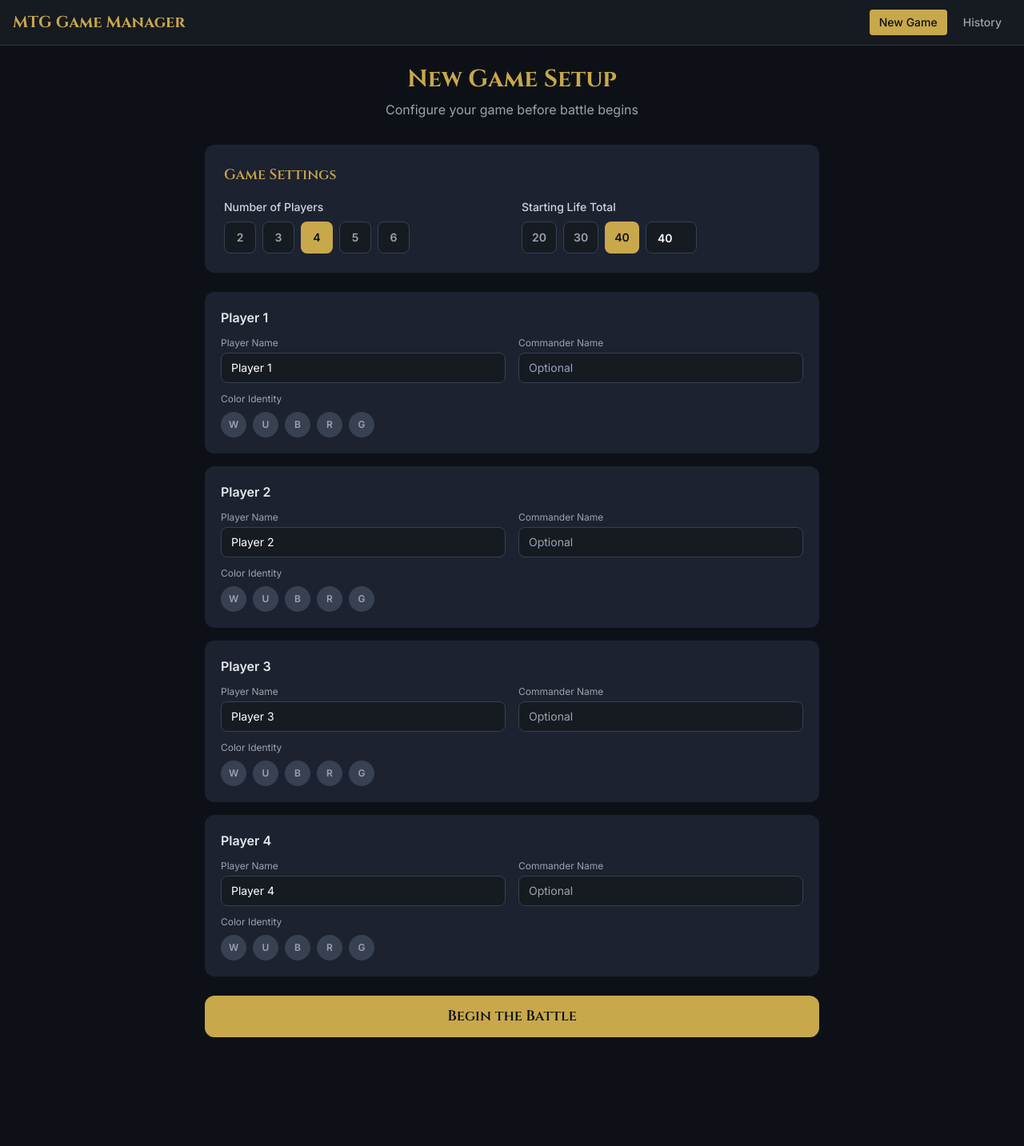
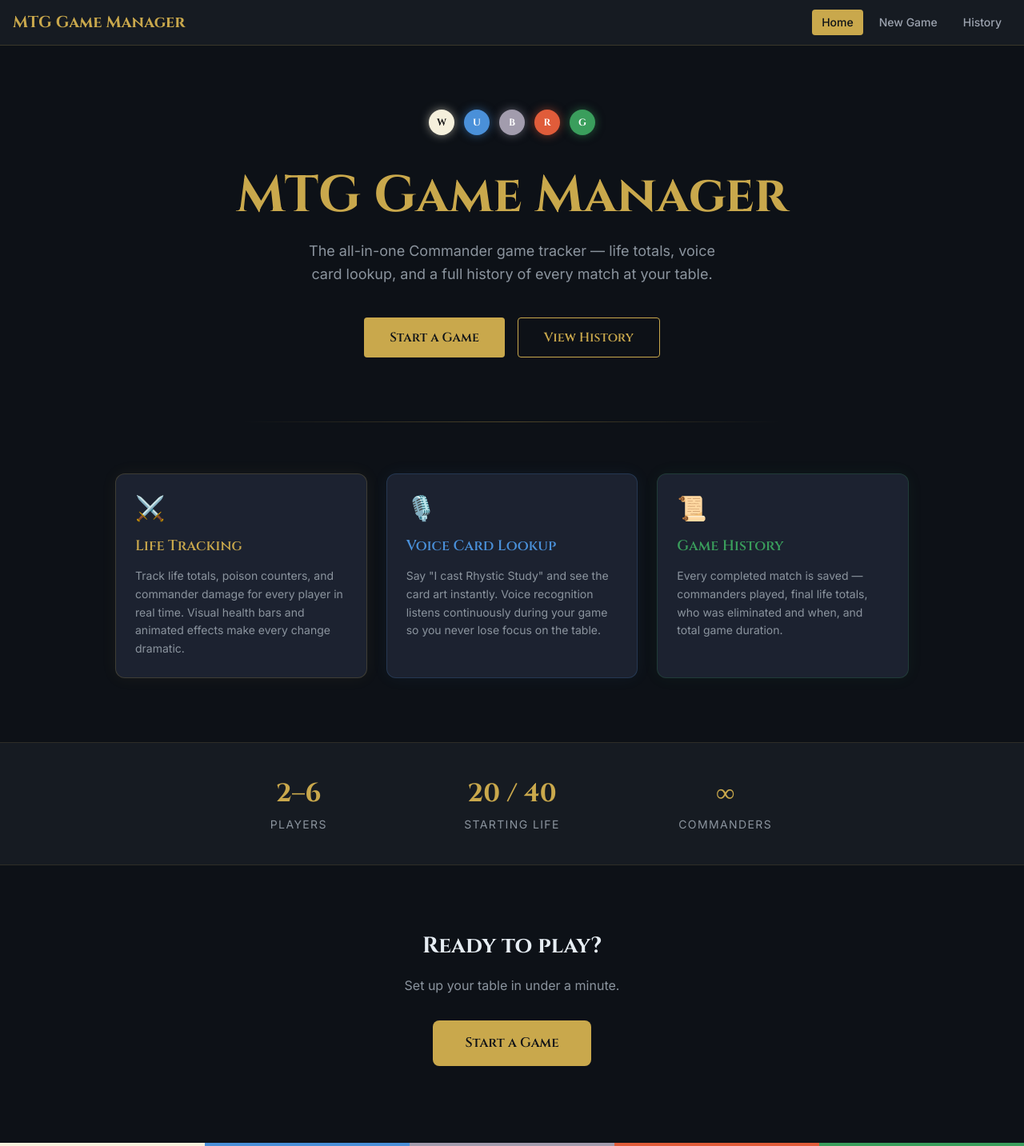
Before and after one commit to ThaFishDance/mtg_agg, a React (Vite) app in the folder client/: page / in a window 1280 px wide. Shown: the whole page at 80% size. Before the commit the page ends 1321 px from the top, so only its background shows below. Built offline with nearby package versions, Linux system fonts and the light colour scheme.

Commit message:
Create a landing page

```diff
--- a/client/src/App.jsx
+++ b/client/src/App.jsx
@@ -2,9 +2,10 @@ import { useState } from 'react'
 import GameSetup from './components/GameSetup'
 import Dashboard from './components/Dashboard'
 import GameHistory from './components/GameHistory'
+import LandingPage from './components/LandingPage'
 
 export default function App() {
-  const [view, setView] = useState('setup') // 'setup' | 'dashboard' | 'history'
+  const [view, setView] = useState('landing') // 'landing' | 'setup' | 'dashboard' | 'history'
   const [players, setPlayers] = useState([])
   const [gameId, setGameId] = useState(null)
   const [gameStartTime, setGameStartTime] = useState(null)
@@ -37,6 +38,13 @@ export default function App() {
           </h1>
           <nav className="flex gap-2">
             <button
+              onClick={() => setView('landing')}
+              className={`px-3 py-1.5 rounded text-sm font-medium transition-all ${view === 'landing' ? 'text-white' : 'text-gray-400 hover:text-white'}`}
+              style={view === 'landing' ? { backgroundColor: '#c9a84c', color: '#0d1117' } : {}}
+            >
+              Home
+            </button>
+            <button
               onClick={handleNewGame}
               className={`px-3 py-1.5 rounded text-sm font-medium transition-all ${view === 'setup' ? 'text-white' : 'text-gray-400 hover:text-white'}`}
               style={view === 'setup' ? { backgroundColor: '#c9a84c', color: '#0d1117' } : {}}
@@ -64,7 +72,13 @@ export default function App() {
       </header>
 
       {/* Main content */}
-      <main className="max-w-7xl mx-auto px-4 py-6">
+      <main className={view === 'landing' ? '' : 'max-w-7xl mx-auto px-4 py-6'}>
+        {view === 'landing' && (
+          <LandingPage
+            onStartGame={handleNewGame}
+            onViewHistory={() => setView('history')}
+          />
+        )}
         {view === 'setup' && (
           <GameSetup onGameStart={handleGameStart} />
         )}
--- /dev/null
+++ b/client/src/components/LandingPage.jsx
@@ -0,0 +1,180 @@
+export default function LandingPage({ onStartGame, onViewHistory }) {
+  const manaColors = [
+    { key: 'W', color: '#f5f0dc', label: 'White' },
+    { key: 'U', color: '#4a90d9', label: 'Blue' },
+    { key: 'B', color: '#a29cad', label: 'Black' },
+    { key: 'R', color: '#e05c3a', label: 'Red' },
+    { key: 'G', color: '#3a9e5c', label: 'Green' },
+  ]
+
+  const features = [
+    {
+      icon: '⚔️',
+      title: 'Life Tracking',
+      description:
+        'Track life totals, poison counters, and commander damage for every player in real time. Visual health bars and animated effects make every change dramatic.',
+      accent: '#c9a84c',
+    },
+    {
+      icon: '🎙️',
+      title: 'Voice Card Lookup',
+      description:
+        'Say "I cast Rhystic Study" and see the card art instantly. Voice recognition listens continuously during your game so you never lose focus on the table.',
+      accent: '#4a90d9',
+    },
+    {
+      icon: '📜',
+      title: 'Game History',
+      description:
+        'Every completed match is saved — commanders played, final life totals, who was eliminated and when, and total game duration.',
+      accent: '#3a9e5c',
+    },
+  ]
+
+  return (
+    <div style={{ color: '#e6edf3' }}>
+      {/* Hero */}
+      <section className="text-center py-20 px-4">
+        {/* Mana pip row */}
+        <div className="flex justify-center gap-3 mb-10">
+          {manaColors.map(({ key, color }) => (
+            <div
+              key={key}
+              className="w-8 h-8 rounded-full flex items-center justify-center text-xs font-bold font-cinzel transition-transform hover:scale-125"
+              style={{
+                backgroundColor: color,
+                color: key === 'W' ? '#1a1a1a' : '#fff',
+                boxShadow: `0 0 12px ${color}88`,
+              }}
+            >
+              {key}
+            </div>
+          ))}
+        </div>
+
+        <h1
+          className="font-cinzel font-bold mb-4"
+          style={{ fontSize: 'clamp(2rem, 6vw, 4rem)', color: '#c9a84c', lineHeight: 1.15 }}
+        >
+          MTG Game Manager
+        </h1>
+
+        <p
+          className="mx-auto mb-10 leading-relaxed"
+          style={{ maxWidth: '520px', color: '#8b949e', fontSize: '1.125rem' }}
+        >
+          The all-in-one Commander game tracker — life totals, voice card lookup, and a full
+          history of every match at your table.
+        </p>
+
+        <div className="flex flex-wrap justify-center gap-4">
+          <button
+            onClick={onStartGame}
+            className="font-cinzel font-semibold px-8 py-3 rounded transition-all hover:brightness-110 active:scale-95"
+            style={{ backgroundColor: '#c9a84c', color: '#0d1117', fontSize: '1rem' }}
+          >
+            Start a Game
+          </button>
+          <button
+            onClick={onViewHistory}
+            className="font-cinzel font-semibold px-8 py-3 rounded transition-all hover:brightness-125 active:scale-95"
+            style={{
+              backgroundColor: 'transparent',
+              color: '#c9a84c',
+              border: '1px solid #c9a84c',
+              fontSize: '1rem',
+            }}
+          >
+            View History
+          </button>
+        </div>
+      </section>
+
+      {/* Divider */}
+      <div className="flex justify-center mb-16 px-4">
+        <div className="w-full max-w-2xl h-px" style={{ background: 'linear-gradient(to right, transparent, #c9a84c55, transparent)' }} />
+      </div>
+
+      {/* Feature cards */}
+      <section className="max-w-5xl mx-auto px-4 mb-20">
+        <div className="grid grid-cols-1 md:grid-cols-3 gap-6">
+          {features.map(({ icon, title, description, accent }) => (
+            <div
+              key={title}
+              className="rounded-xl p-6 transition-transform hover:-translate-y-1"
+              style={{
+                backgroundColor: '#1c2230',
+                border: `1px solid ${accent}33`,
+                boxShadow: `0 0 20px ${accent}11`,
+              }}
+            >
+              <div className="text-3xl mb-4">{icon}</div>
+              <h3
+                className="font-cinzel font-semibold text-lg mb-3"
+                style={{ color: accent }}
+              >
+                {title}
+              </h3>
+              <p className="text-sm leading-relaxed" style={{ color: '#8b949e' }}>
+                {description}
+              </p>
+            </div>
+          ))}
+        </div>
+      </section>
+
+      {/* Stat strip */}
+      <section
+        className="py-10 px-4 mb-20"
+        style={{ backgroundColor: '#161b22', borderTop: '1px solid #c9a84c22', borderBottom: '1px solid #c9a84c22' }}
+      >
+        <div className="max-w-3xl mx-auto grid grid-cols-3 text-center gap-8">
+          {[
+            { value: '2–6', label: 'Players' },
+            { value: '20 / 40', label: 'Starting Life' },
+            { value: '∞', label: 'Commanders' },
+          ].map(({ value, label }) => (
+            <div key={label}>
+              <div
+                className="font-cinzel font-bold mb-1"
+                style={{ fontSize: '2rem', color: '#c9a84c' }}
+              >
+                {value}
+              </div>
+              <div className="text-sm uppercase tracking-widest" style={{ color: '#8b949e' }}>
+                {label}
+              </div>
+            </div>
+          ))}
+        </div>
+      </section>
+
+      {/* Bottom CTA */}
+      <section className="text-center px-4 pb-24">
+        <h2
+          className="font-cinzel font-bold mb-4"
+          style={{ fontSize: '1.75rem', color: '#e6edf3' }}
+        >
+          Ready to play?
+        </h2>
+        <p className="mb-8" style={{ color: '#8b949e' }}>
+          Set up your table in under a minute.
+        </p>
+        <button
+          onClick={onStartGame}
+          className="font-cinzel font-semibold px-10 py-4 rounded-lg transition-all hover:brightness-110 active:scale-95"
+          style={{ backgroundColor: '#c9a84c', color: '#0d1117', fontSize: '1.05rem' }}
+        >
+          Start a Game
+        </button>
+      </section>
+
+      {/* Mana color bar */}
+      <div className="h-1 w-full flex">
+        {manaColors.map(({ key, color }) => (
+          <div key={key} className="flex-1" style={{ backgroundColor: color }} />
+        ))}
+      </div>
+    </div>
+  )
+}
```
